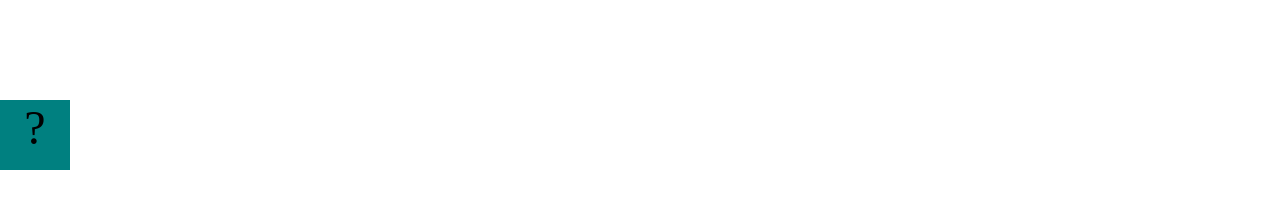
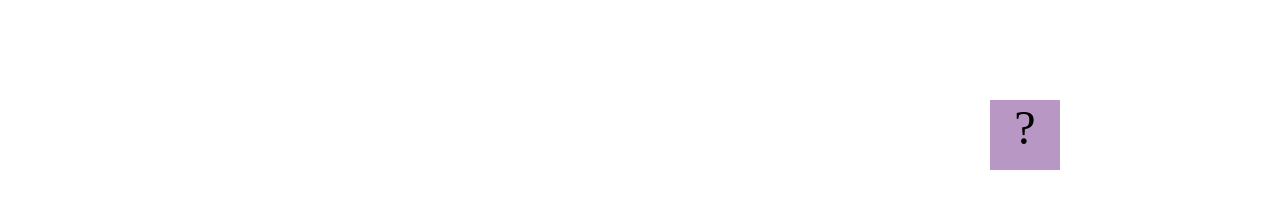
Before and after one commit to n1aziion/n1aziion.github.io, a plain HTML site: page fsd-projects/bouncing-box/index.html in a window 1280 px wide. Drawn offline with Linux system fonts and the light colour scheme.

Commit message:
completed bouncing box

```diff
--- a/fsd-projects/bouncing-box/index.html
+++ b/fsd-projects/bouncing-box/index.html
@@ -8,7 +8,7 @@
       .box {
         width: 70px;
         height: 70px;
-        background-color: teal;
+        background-color: rgb(184, 151, 196);
         font-size: 300%;
         text-align: center;
         user-select: none;
@@ -69,9 +69,9 @@
         //////////////////////////////////////////////////////////////////
 
         // TODO 2 - Variable declarations
-
-
-
+        var positionX = 0;
+        var points = 0;
+        var speed = 10
 
 
         /**
@@ -79,10 +79,16 @@
          * Each time it is called, it should move the Box to a new location.
          * If the box drifts off the screen, turn it around!
          */
-        function update() {
-
-
-
+        function update( ) {
+          // inside code block
+          moveBoxTo(positionX);
+          positionX = positionX + speed;
+          if (positionX > boardWidth){
+            speed = speed * -1
+          }
+          if (positionX < 0){
+            speed *= -1;
+          }
 
         }
 
@@ -94,6 +100,12 @@
          * - move the box to the left side of the screen.
          */
         function handleBoxClick() {
+          positionX = 0
+          points = points + 1
+          changeBoxText(points)
+          speed = speed + 3;
+
+
 
 
 
```
